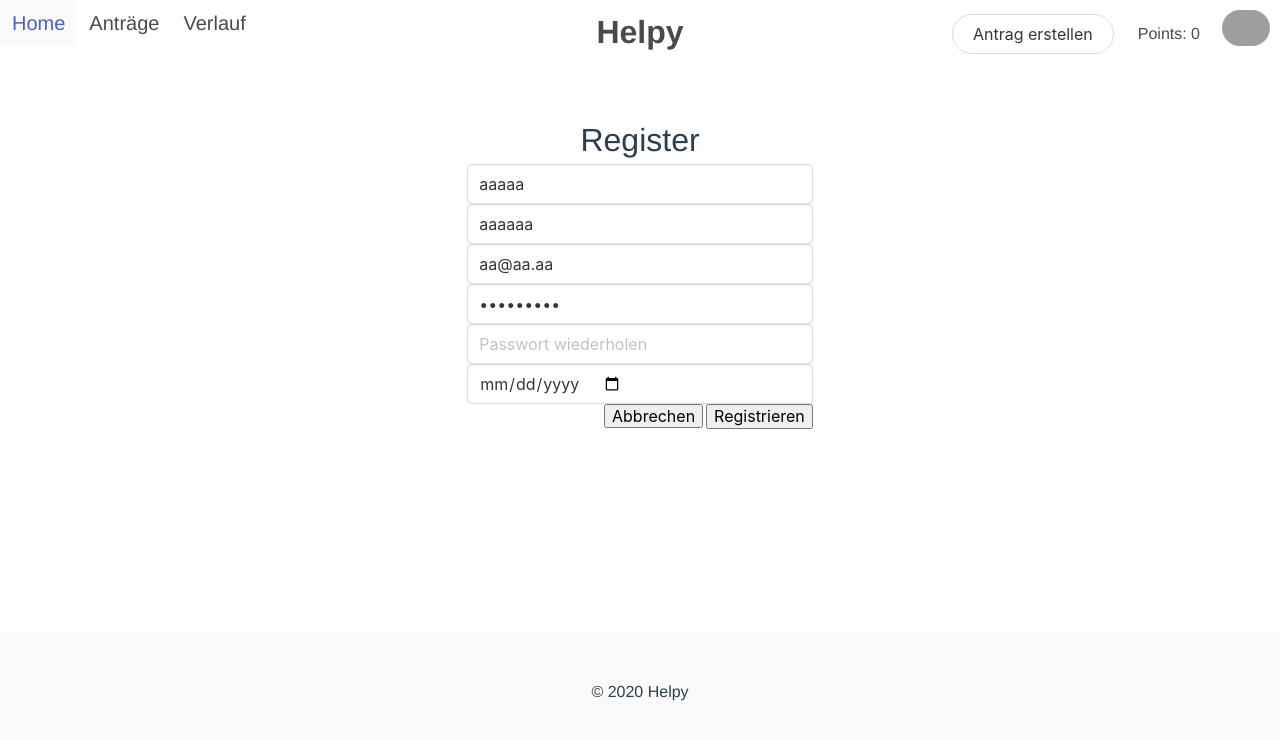
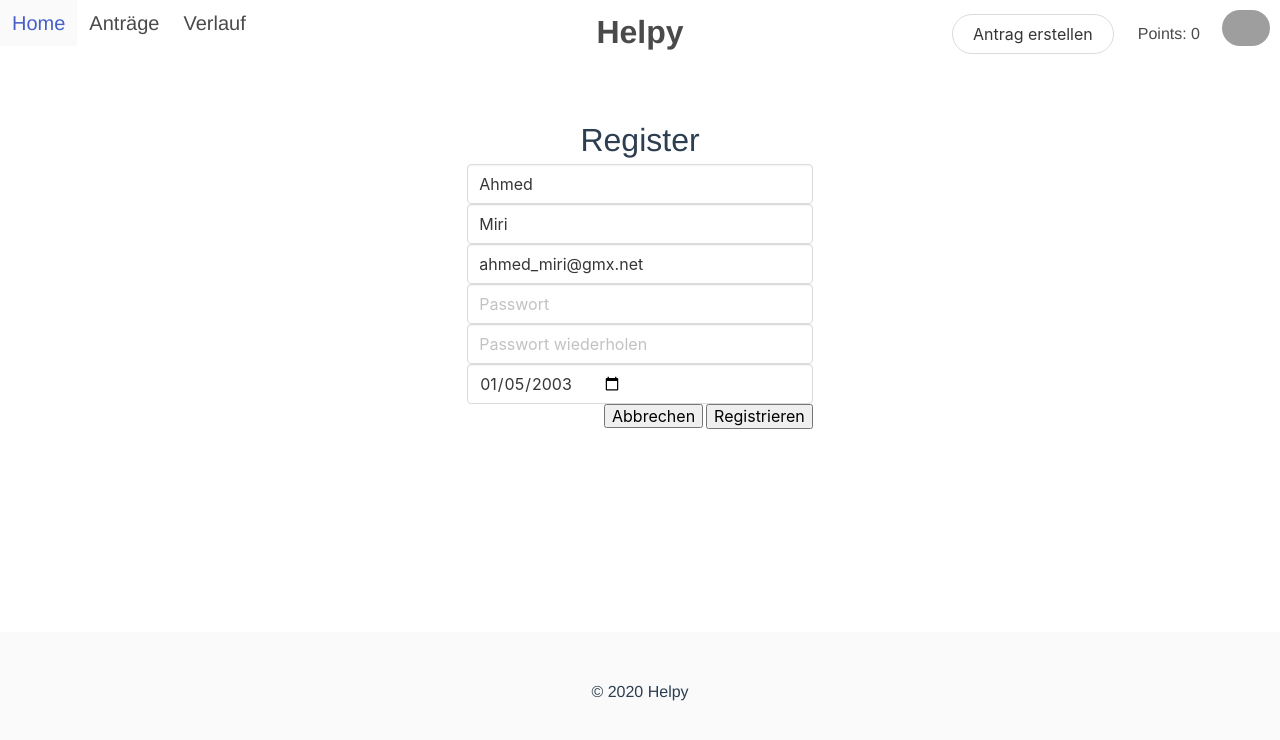
Before and after one commit to Hoi15A/helpy-frontend, a Vue app: page /register in a window 1280 px wide. Shown: the top 740 px of the page. Built offline with nearby package versions, Linux system fonts and the light colour scheme; grey boxes are pictures that could not be loaded.

Commit message:
Fix sample data so that registration works

```diff
--- a/src/views/Register.vue
+++ b/src/views/Register.vue
@@ -23,16 +23,16 @@ export default {
   name: "Home",
   data: function() {
     return {
-      user: {
-        firstname: "aaaaa",
-        lastname: "aaaaaa",
-        email: "aa@aa.aa",
-        password: "aaaaaaaaa",
-        birthdate: "",
-        plz: 8032,
-        sex: "g",
-        biographie: "null",
-        status: "ACTIVE",
+      user: { // TODO: This is just copy pasted stuff from the db directly, map to actual input
+        type: "Helpseeker",
+        email: "ahmed_miri@gmx.net",
+        firstname: "Ahmed",
+        lastname: "Miri",
+        sex: "M",
+        plz: 8400,
+        birthdate: "2003-01-05",
+        biographie: "Ich heisse Ahmed und bin 17 Jahre alt und bin seit 2015 in der Schweiz und komme aus Afghanistan. Ich wohne in Winterthur und gehe im Moment in die 10. Klasse. Ich schaue gerne Fussball und spiele beim SC Veltheim in der U19 2. Mannschaft. Ich habe Probleme mit Schreiben und Lesen von wichtigen Papieren in der Schweiz und verstehe sie nicht alle.",
+        status: "INACTIVE",
         permission: "USER"
       }
     };
```
